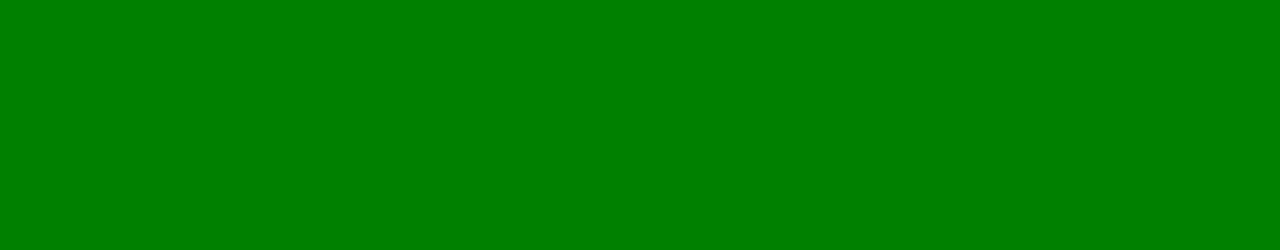
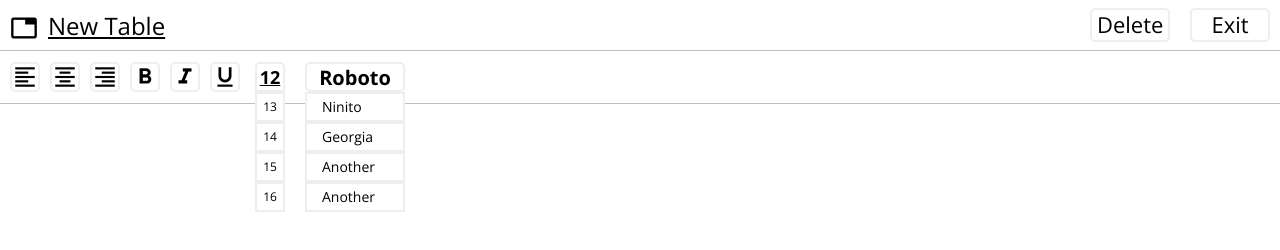
Before and after one commit to shirowayfy/tablesheet, a website built with webpack: page src/index.html in a window 1280 px wide. Built offline with nearby package versions, Linux system fonts and the light colour scheme.

Commit message:
test css-layout

```diff
--- a/package.json
+++ b/package.json
@@ -45,6 +45,7 @@
   },
   "dependencies": {
     "@babel/polyfill": "^7.10.4",
-    "node-sass": "^4.14.1"
+    "node-sass": "^4.14.1",
+    "normalize.css": "^8.0.1"
   }
 }
--- a/src/index.html
+++ b/src/index.html
@@ -6,10 +6,107 @@
           content="width=device-width, user-scalable=no, initial-scale=1.0, maximum-scale=1.0, minimum-scale=1.0">
     <meta http-equiv="X-UA-Compatible" content="ie=edge">
     <link rel="shortcut icon" href="favicon.ico">
+    <link href="https://fonts.googleapis.com/icon?family=Material+Icons"
+          rel="stylesheet">
     <title>TableSheet</title>
 </head>
 <body>
 
-<div id="app" class="container"></div>
+<div id="app" class="container">
+    <div class="excel">
+
+        <div class="excel__header">
+
+            <div class="header__input">
+
+                <input type="text" class="input" value="New Table">
+
+                <i class="material-icons">
+                    tab
+                </i>
+
+            </div>
+
+            <div class="nav">
+                <div class="button">Delete</div>
+                <div class="button">Exit</div>
+            </div>
+
+        </div>
+
+        <div class="excel__toolbar">
+
+            <div class="button">
+                <i class="material-icons">
+                    format_align_left
+                </i>
+            </div>
+
+            <div class="button">
+                <i class="material-icons">
+                    format_align_center
+                </i>
+            </div>
+
+            <div class="button">
+                <i class="material-icons">
+                    format_align_right
+                </i>
+            </div>
+
+            <div class="button">
+                <i class="material-icons">
+                    format_bold
+                </i>
+            </div>
+
+            <div class="button">
+                <i class="material-icons">
+                    format_italic
+                </i>
+            </div>
+
+            <div class="button">
+                <i class="material-icons">
+                    format_underline
+                </i>
+            </div>
+
+            <div class="button__list">
+
+                <div class="current">12</div>
+
+                <ul class="size-list active">
+                    <li class="size-list__item">13</li>
+                    <li class="size-list__item">14</li>
+                    <li class="size-list__item">15</li>
+                    <li class="size-list__item">16</li>
+
+                </ul>
+            </div>
+
+            <div class="button__fonts">
+                <div class="current">Roboto</div>
+
+                <ul class="fonts-list active">
+                    <li class="fonts-list__item">Ninito</li>
+                    <li class="fonts-list__item">Georgia</li>
+                    <li class="fonts-list__item">Another</li>
+                    <li class="fonts-list__item">Another</li>
+                </ul>
+            </div>
+
+        </div>
+
+        <div class="excel__formula">
+
+        </div>
+
+        <div class="excel__table">
+
+        </div>
+
+    </div>
+</div>
 </body>
 </html>
--- /dev/null
+++ b/src/scss/_mixins.scss
@@ -0,0 +1,23 @@
+@mixin button($color : #003bff) {
+  height: 30px;
+  min-width: 30px;
+  margin: 0 5px;
+  text-align: center;
+  border-radius: 5px;
+  border: 2px solid #eee;
+
+
+
+  & > i {
+    font-size: 26px;
+  }
+
+  &:active, &.active {
+    color: $color;
+  }
+
+  &:hover {
+    background: #c0c0c0;
+    cursor: pointer;
+  }
+}
--- /dev/null
+++ b/src/scss/_variables.scss
@@ -0,0 +1,4 @@
+$header-height: 50px;
+$main-color: rgba(0, 59, 255, 0.37);
+$toolbar-height: 54px;
+$border-color: #c0c0c0;
--- /dev/null
+++ b/src/scss/formula.scss
@@ -0,0 +1,6 @@
+@import "variables";
+@import "mixins";
+
+.excel__formula {
+
+}
--- /dev/null
+++ b/src/scss/header.scss
@@ -0,0 +1,80 @@
+@import "variables";
+@import "mixins";
+
+.excel__header {
+  position: fixed;
+  top: 0;
+  right: 0;
+  left: 0;
+  height: $header-height;
+  padding: 11px 10px 11px;
+  display: flex;
+  justify-content: space-between;
+  align-items: center;
+  & .header__input {
+    display: inline-block;
+    position: relative;
+
+    & .input {
+      padding: 2px 7px;
+      color: #000;
+      border: 1px solid transparent;
+      border-radius: 5px;
+      height: 30px;
+      min-width: 1px;
+      font-size: 24px;
+      line-height: 24px;
+      outline: none;
+      margin-left: 30px;
+      text-decoration: underline;
+      transition: all .3s;
+
+      &:hover {
+        border: 1px solid $main-color;
+      }
+
+      &:focus {
+        border: 2px solid #003bff;
+      }
+    }
+
+    & > i {
+      position: absolute;
+      left: 0;
+      top: 4px;
+      font-size: 28px;
+      cursor: pointer;
+      transition: all .3s;
+
+      &:hover {
+        color: #003bff;
+      }
+    }
+  }
+
+  & .nav {
+    font-size: 22px;
+    width: 180px;
+    display: flex;
+    justify-content: space-between;
+
+
+    & .button {
+      width: 80px;
+      text-align: center;
+      border-radius: 5px;
+      border: 2px solid #eee;
+      padding: 2px 5px;
+      transition: all .5s;
+
+      &:hover {
+        cursor: pointer;
+        border-color: #003bff;
+        transform: translateX(-5px);
+        background-color: $main-color;
+        color: #fff;
+      }
+    }
+  }
+
+}
--- a/src/scss/index.scss
+++ b/src/scss/index.scss
@@ -1,5 +1,22 @@
-$red: green;
+@import url('https://fonts.googleapis.com/css2?family=Open+Sans:ital,wght@0,400;0,700;1,400;1,700&display=swap');
+@import '~normalize.css';
+
+@import "header";
+@import "formula";
+@import "toolbar";
+@import "table";
+
+* {
+  margin: 0;
+  padding: 0;
+  box-sizing: border-box;
+}
 
 body {
-  background: $red;
+  font-family: 'Open Sans', sans-serif;
+  font-size: 12px;
 }
+
+.excel {
+  position: relative;
+}
--- /dev/null
+++ b/src/scss/table.scss
@@ -0,0 +1,6 @@
+@import "variables";
+@import "mixins";
+
+.excel__table {
+
+}
--- /dev/null
+++ b/src/scss/toolbar.scss
@@ -0,0 +1,135 @@
+@import "variables";
+@import "mixins";
+
+.excel__toolbar {
+  position: fixed;
+  display: flex;
+  top: $header-height;
+  right: 0;
+  left: 0;
+  height: $toolbar-height;
+  padding: 7px 10px;
+  align-items: center;
+  border-top: 1px solid $border-color;
+  border-bottom: 1px solid $border-color;
+
+  & .button:first-child {
+    margin-left: 0;
+  }
+
+  & .button {
+    @include button(#003bff)
+  }
+
+  & .button__list {
+    position: relative;
+    margin: 0 10px;
+
+    & .current {
+      min-width: 30px;
+      height: 30px;
+      display: flex;
+      justify-content: center;
+      align-items: center;
+      border: 2px solid #eee;
+      font-size: 18px;
+      font-weight: bold;
+      text-decoration: underline;
+      transition: all .2s;
+      border-radius: 5px 5px 0 0;
+
+      &:hover {
+        background-color: #c0c0c0;
+        cursor: pointer;
+        color: #fff;
+      }
+    }
+
+    & .size-list {
+      position: absolute;
+      background: #fff;
+      top: 30px;
+      right: 0;
+      left: 0;
+      display: none;
+      border-radius: 0 0 5px 5px;
+
+      &.active {
+        display: block;
+        z-index: 100;
+      }
+
+      & .size-list__item {
+        list-style: none;
+        min-width: 30px;
+        height: 30px;
+        display: flex;
+        align-items: center;
+        justify-content: center;
+        border: 2px solid #eee;
+        transition: all .2s;
+
+        &:hover {
+          background-color: #c0c0c0;
+          color: #fff;
+          cursor: pointer;
+        }
+      }
+    }
+  }
+
+  & .button__fonts {
+    position: relative;
+    margin: 0 10px;
+    border-radius: 5px;
+
+    & .current {
+      width: 100px;
+      height: 30px;
+      font-size: 20px;
+      display: flex;
+      align-items: center;
+      justify-content: center;
+      font-weight: bold;
+      border-radius: 5px;
+      border: 2px solid #eee;
+
+      &:hover {
+        background-color: #c0c0c0;
+        cursor: pointer;
+        color: #fff;
+      }
+    }
+
+    & .fonts-list {
+      position: absolute;
+      background: #fff;
+      top: 30px;
+      right: 0;
+      left: 0;
+      list-style: none;
+      display: none;
+
+      &.active {
+        display: block;
+        z-index: 100;
+      }
+
+      & .fonts-list__item {
+        display: flex;
+        align-items: center;
+        min-width: 100%;
+        height: 30px;
+        padding-left: 15px;
+        border: 2px solid #eee;
+        font-size: 14px;
+
+        &:hover {
+          background-color: #c0c0c0;
+          cursor: pointer;
+          color: #fff;
+        }
+      }
+    }
+  }
+}
```
Also changed, not shown: 1 other file.
